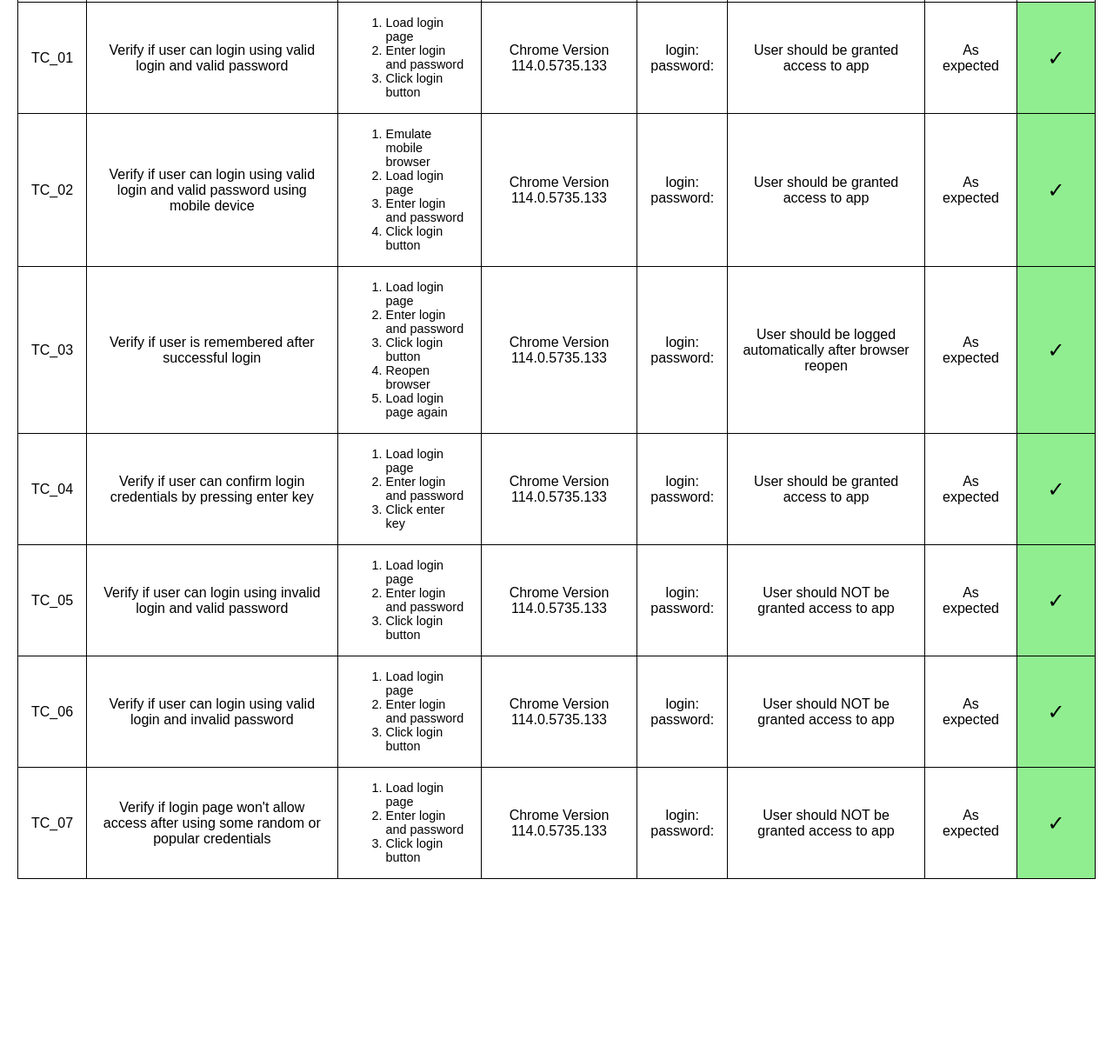
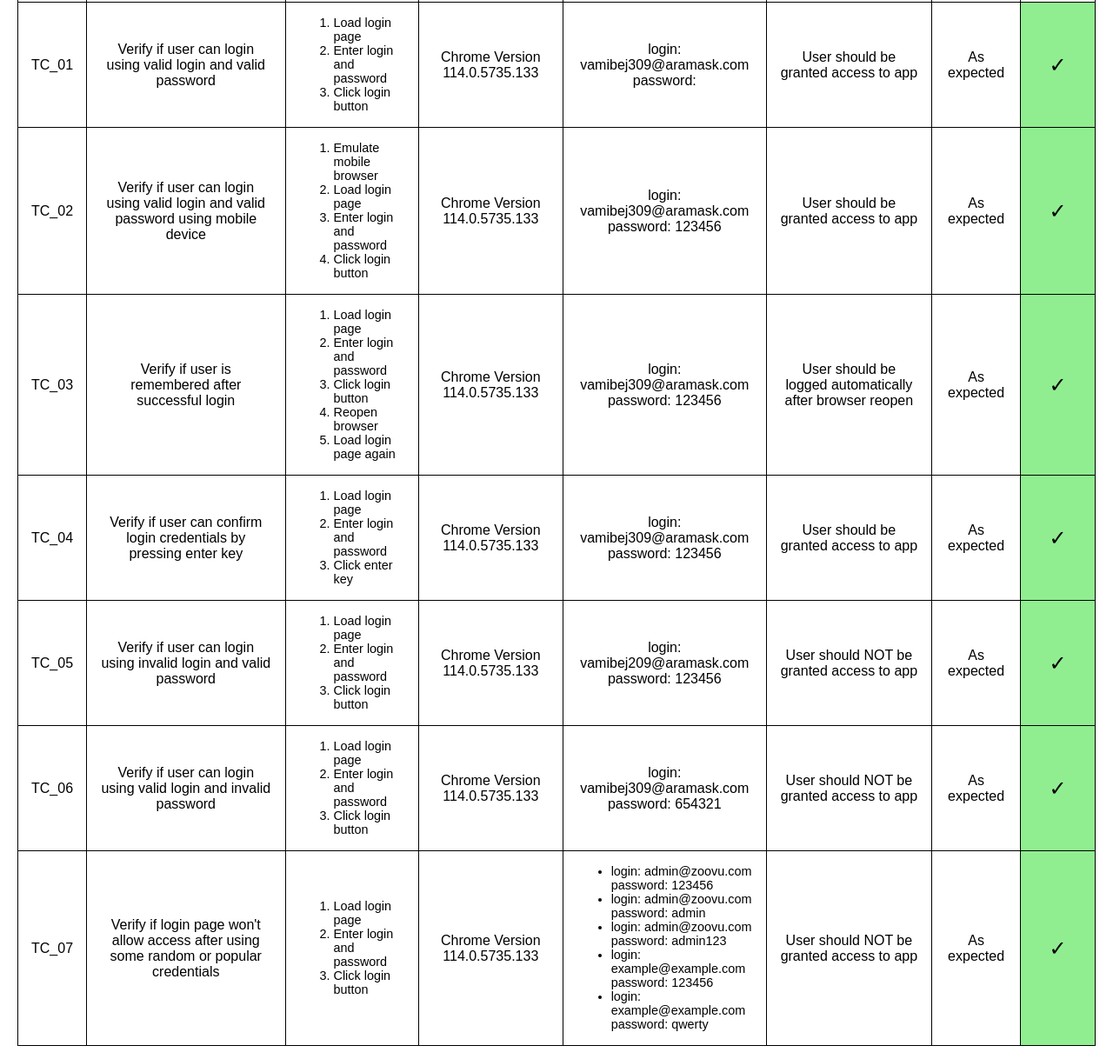
Before and after one commit to micsiw/zoovu-login-testing, a website: page index.html in a window 1280 px wide. Shown: the part 136-1354 px from the top of the page at 87% size. Before the commit the page ends 1162 px from the top, so only its background shows below. Drawn offline with Linux system fonts and the light colour scheme.

Commit message:
fixed typo in 5 and 6 test case script, updated test cases with data

```diff
--- a/index.html
+++ b/index.html
@@ -36,7 +36,7 @@
           </ol>
         </td>
         <td>Chrome Version 114.0.5735.133</td>
-        <td>login:<br />password:</td>
+        <td>login: vamibej309@aramask.com<br />password:</td>
         <td>User should be granted access to app</td>
         <td>As expected</td>
         <td class="status-approved">&#10003;</td>
@@ -56,7 +56,7 @@
           </ol>
         </td>
         <td>Chrome Version 114.0.5735.133</td>
-        <td>login:<br />password:</td>
+        <td>login: vamibej309@aramask.com<br />password: 123456</td>
         <td>User should be granted access to app</td>
         <td>As expected</td>
         <td class="status-approved">&#10003;</td>
@@ -74,7 +74,7 @@
           </ol>
         </td>
         <td>Chrome Version 114.0.5735.133</td>
-        <td>login:<br />password:</td>
+        <td>login: vamibej309@aramask.com<br />password: 123456</td>
         <td>User should be logged automatically after browser reopen</td>
         <td>As expected</td>
         <td class="status-approved">&#10003;</td>
@@ -92,7 +92,7 @@
           </ol>
         </td>
         <td>Chrome Version 114.0.5735.133</td>
-        <td>login:<br />password:</td>
+        <td>login: vamibej309@aramask.com<br />password: 123456</td>
         <td>User should be granted access to app</td>
         <td>As expected</td>
         <td class="status-approved">&#10003;</td>
@@ -108,7 +108,7 @@
           </ol>
         </td>
         <td>Chrome Version 114.0.5735.133</td>
-        <td>login:<br />password:</td>
+        <td>login: vamibej209@aramask.com<br />password: 123456</td>
         <td>User should NOT be granted access to app</td>
         <td>As expected</td>
         <td class="status-approved">&#10003;</td>
@@ -124,7 +124,7 @@
           </ol>
         </td>
         <td>Chrome Version 114.0.5735.133</td>
-        <td>login:<br />password:</td>
+        <td>login: vamibej309@aramask.com<br />password: 654321</td>
         <td>User should NOT be granted access to app</td>
         <td>As expected</td>
         <td class="status-approved">&#10003;</td>
@@ -143,7 +143,15 @@
           </ol>
         </td>
         <td>Chrome Version 114.0.5735.133</td>
-        <td>login:<br />password:</td>
+        <td>
+          <ul>
+            <li>login: admin@zoovu.com<br />password: 123456</li>
+            <li>login: admin@zoovu.com<br />password: admin</li>
+            <li>login: admin@zoovu.com<br />password: admin123</li>
+            <li>login: example@example.com<br />password: 123456</li>
+            <li>login: example@example.com<br />password: qwerty</li>
+          </ul>
+        </td>
         <td>User should NOT be granted access to app</td>
         <td>As expected</td>
         <td class="status-approved">&#10003;</td>
```
Also changed, not shown: test/tc05.js (+1 -1 lines), test/tc06.js (+1 -1 lines).
